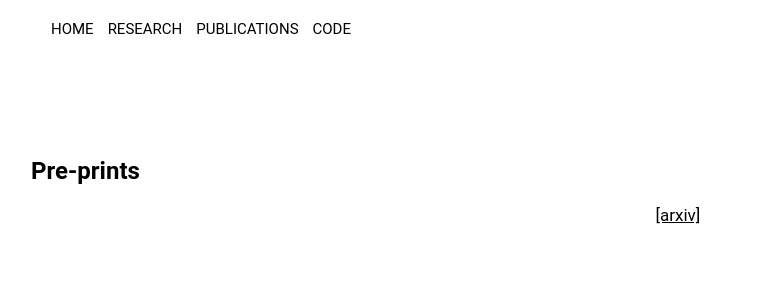
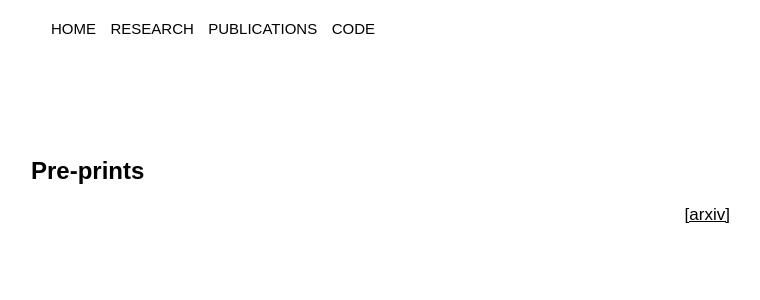
Before and after one commit to mckimb/mckimb.github.io, a Jekyll site: the page built from papers/index.html, in a window 1280 px wide. Shown: the top 300 px of the page, without its empty margins (119-879 px from the left). Built offline with Jekyll 4.4.1, drawn with Linux system fonts in a browser that asks for light colours.

Commit message:
Update main.css

```diff
--- a/css/main.css
+++ b/css/main.css
@@ -1,7 +1,7 @@
 body {
     margin-left: 150px;
     margin-right: 150px;
-    font-family: "Roboto";
+    font-family: "Arial";
     background-color: white;
 }
 
```
